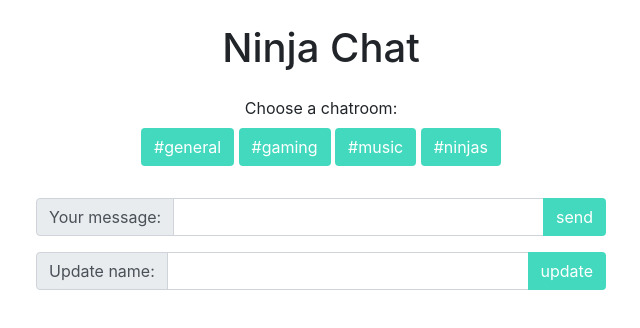
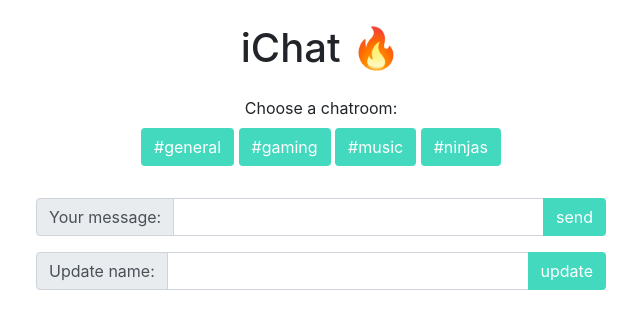
Before and after one commit to mcskypl/netNinjaJS, a plain HTML site: page chat/index.html in a window 1280 px wide. Shown: the whole page, without its empty margins (319-959 px from the left). Drawn offline with nearby package versions, Linux system fonts and the light colour scheme; no server answers.

Commit message:
Ninja chat v1.2 - update header in app

```diff
--- a/chat/index.html
+++ b/chat/index.html
@@ -11,7 +11,7 @@
 <body>
 
     <div class="container my-4">
-        <h1 class="my-4 text-center">Ninja Chat</h1>
+        <h1 class="my-4 text-center">iChat 🔥</h1>
 
         <div class="chat-rooms mb-3 text-center">
             <div class="my-2">Choose a chatroom:</div>
```
